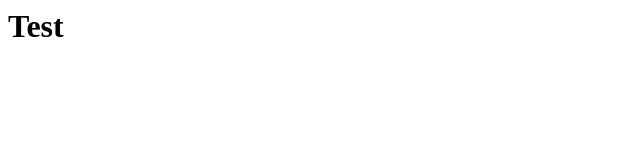
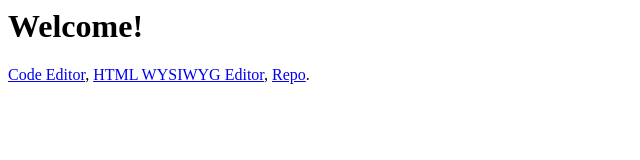
Before and after one commit to JamesNewton/MagicLand, a website: page index.html in a window 1280 px wide. Shown: the whole page, without its empty margins (0-640 px from the left). Drawn offline with Linux system fonts and the light colour scheme.

Commit message:
Update header and add links in index.html

```diff
--- a/index.html
+++ b/index.html
@@ -1,5 +1,6 @@
 <HTML>
 <BODY>
 <P>
-<H1>Test</H1>
+<H1>Welcome!</H1>
+  <P><A HREF="edit/edit.html">Code Editor</A>, <A HREF="edit/wysiwyg.html">HTML WYSIWYG Editor</A>, <A HREF="https://github.com/JamesNewton/MagicLand">Repo</A>.</P>
 </BODY></HTML>
```
